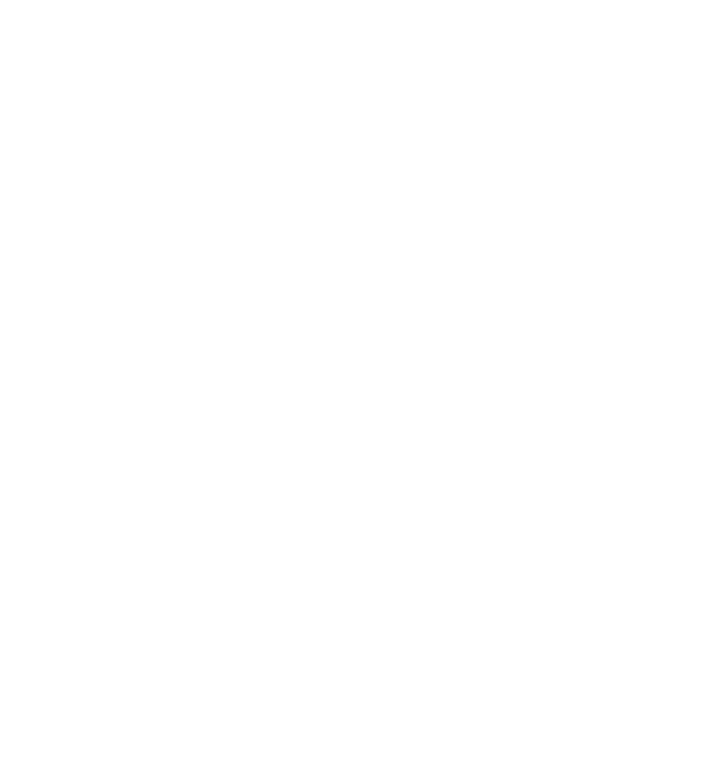
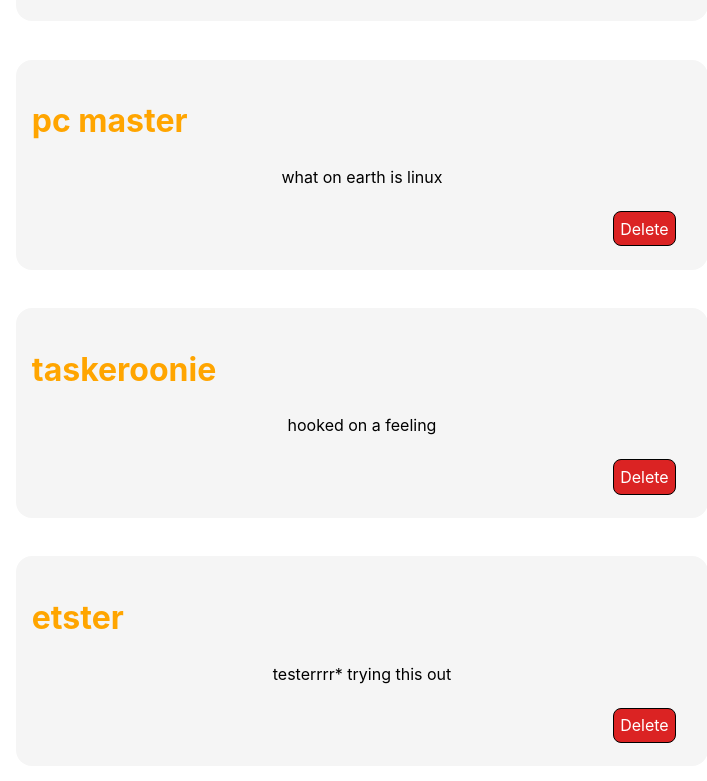
Before and after one commit to Sanjay-R/react-todo, a React (Create React App) app: page / in a window 1280 px wide. Shown: the part 1735-2516 px from the top of the page, without its empty margins (278-985 px from the left). Before the commit the page ends 1572 px from the top, so only its background shows below. Built offline with nearby package versions, Linux system fonts and the light colour scheme; no server answers; data requests are answered from the project's data file.

Commit message:
Start server + app with new command.

```diff
--- a/package.json
+++ b/package.json
@@ -16,7 +16,9 @@
     "start": "react-scripts start",
     "build": "react-scripts build",
     "test": "react-scripts test",
-    "eject": "react-scripts eject"
+    "eject": "react-scripts eject",
+    "server": "npx json-server --watch src/data/tempDB.json --port 8000",
+    "startall": "react-scripts start & npx json-server --watch src/data/tempDB.json --port 8000"
   },
   "eslintConfig": {
     "extends": [
--- a/src/App.js
+++ b/src/App.js
@@ -12,3 +12,5 @@ function App() {
 }
 
 export default App;
+
+// Start server + app with "npm run startall" : https://stackoverflow.com/a/47973739
--- a/src/data/tempDB.json
+++ b/src/data/tempDB.json
@@ -14,6 +14,11 @@
       "title": "taskeroonie",
       "task": "hooked on a feeling",
       "id": 3
+    },
+    {
+      "title": "etster",
+      "task": "testerrrr* trying this out",
+      "id": 4
     }
   ]
 }
```
Also changed, not shown: src/data/info.txt.
